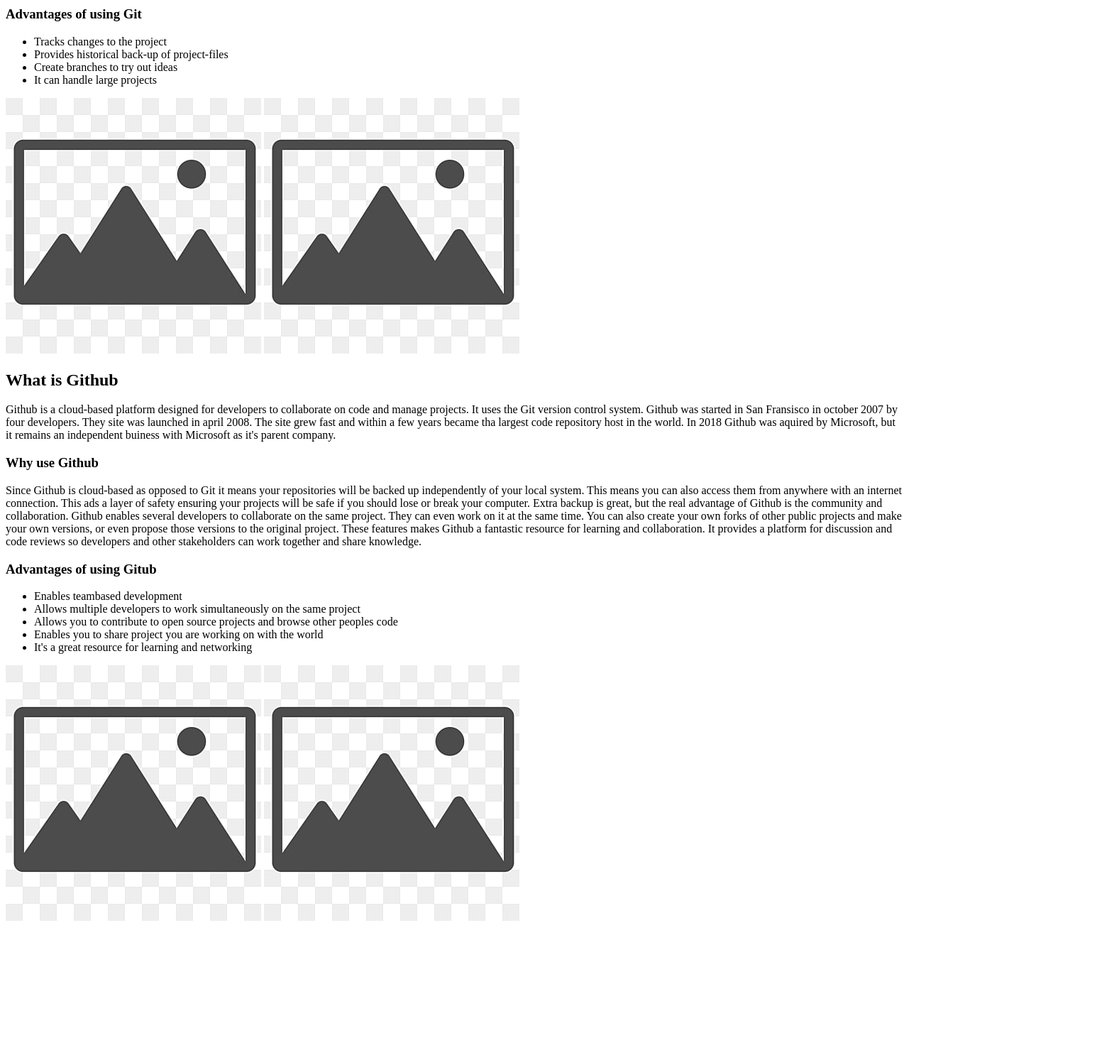
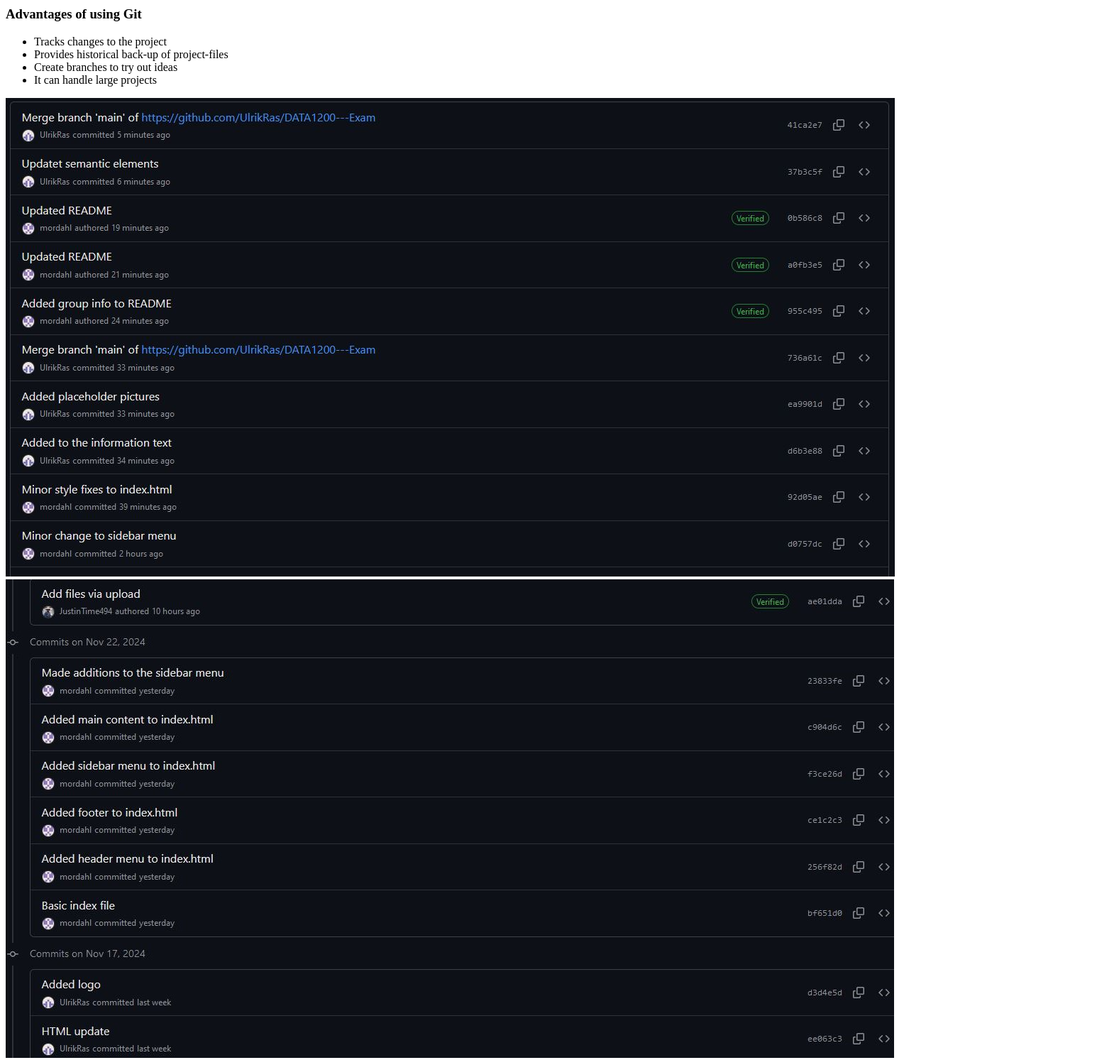
Before and after one commit to UlrikRas/DATA1200---Exam, a plain HTML site: page git.html in a window 1280 px wide. Shown: the part 340-1833 px from the top of the page at 71% size, 1577 px wide, since content can reach past the window. Before the commit the page ends 1649 px from the top, so only its background shows below. Drawn offline with Linux system fonts and the light colour scheme.

Commit message:
Replaced placeholder pictures

```diff
--- a/git.html
+++ b/git.html
@@ -40,8 +40,8 @@
         </div>
     </article>
 
-        <img src="pngtree-gray-network-placeholder-png-image_3416659.jpg" alt="Screenshoot of Github commit history" title="Commit history">
-        <img src="pngtree-gray-network-placeholder-png-image_3416659.jpg" alt="Screenshoot of Github commit history" title="Commit history">
+        <img src="pictures/commits_1.jpg" alt="Screenshoot of Github commit history" title="Commit history">
+        <img src="pictures/commits_2.jpg" alt="Screenshoot of Github commit history" title="Commit history">
 
     <article class="text">
 
@@ -76,8 +76,8 @@
 
     </article>
 
-    <img src="pngtree-gray-network-placeholder-png-image_3416659.jpg" alt="Screenshoot of changes in a certain Github commit" title="Commit changes">
-    <img src="pngtree-gray-network-placeholder-png-image_3416659.jpg" alt="Screenshoot of changes in a certain Github commit" title="Commit changes">
+    <img src="pictures/changes_1.jpg" alt="Screenshoot of changes in a certain Github commit" title="Commit changes">
+    <img src="pictures/changes_2.jpg" alt="Screenshoot of changes in a certain Github commit" title="Commit changes">
 
   <!--  <h2>Git and Github - Key differences</h2> Hentet fra https://www.simplilearn.com/tutorials/git-tutorial/git-vs-github
 
```
Also changed, not shown: pictures/changes_1.JPG (added), pictures/changes_2.JPG (added), pictures/commits_1.JPG (added), pictures/commits_2.JPG (added).
